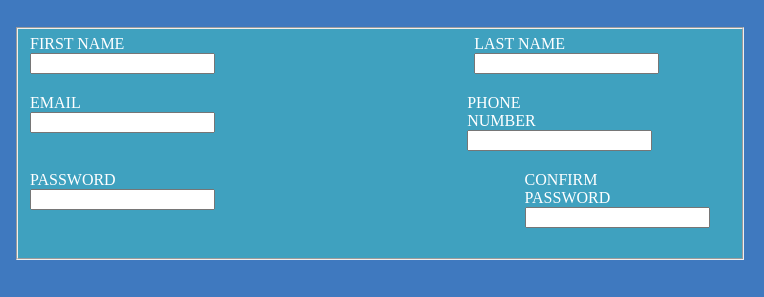
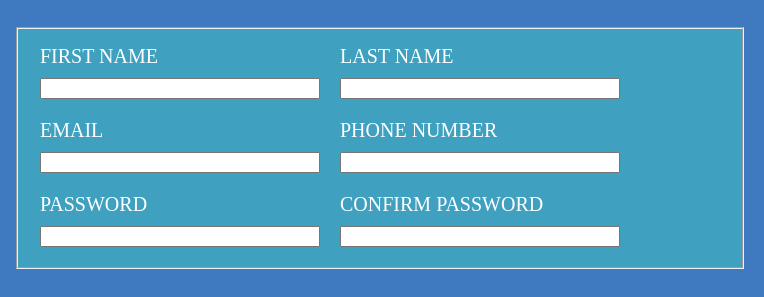
Before and after one commit to Ezreal222/Sign-Up-Form, a plain HTML site: page index.html in a window 1280 px wide. Shown: the part 293-590 px from the top of the page, 516-1280 px from the left. Drawn offline with Linux system fonts and the light colour scheme.

Commit message:
form formatting

```diff
--- a/index.html
+++ b/index.html
@@ -23,18 +23,12 @@
                 <p>You know you want to.</p>
             </div>
             <fieldset>
-                <div class="form-row">
                 <form action=""><label for="firstName">FIRST NAME</label><input type="text" name="firstName"></form>
                 <form action=""><label for="lastName">LAST NAME</label><input type="text" name="lastName"></form>
-                </div>
-                <div class="form-row">
                 <form action=""><label for="email">EMAIL</label><input type="email" name="email"></form>
                 <form action=""><label for="phoneNumber">PHONE NUMBER</label><input type="number" name="phoneNumber"></form>
-                </div>
-                <div class="form-row">
                 <form action=""><label for="password">PASSWORD</label><input type="password" name="passowrd"></form>
                 <form action=""><label for="confirmPassword">CONFIRM PASSWORD</label><input type="password" name="confirmPassowrd"></form>
-                </div>
             </fieldset>
             <button>Create Account</button>
             <div class="account">Already have account?<a href="">Log In</a></div>
--- a/style.css
+++ b/style.css
@@ -39,14 +39,15 @@ fieldset {
     flex-direction: row;
     margin: 20px;
 }
-.form-row {
+
+form {
     display: flex;
-    justify-content: space-between;
-    margin-bottom: 20px;
+    flex-flow: column wrap;
+    width: 40%;
+    font-size: 20px;
+    padding: 10px;
 }
-form {
-    width: 20%;
-}
+
 label {
     display: inline;
     margin-bottom: 10px;
```
Lines whose indentation alone changed are shown as unchanged.
